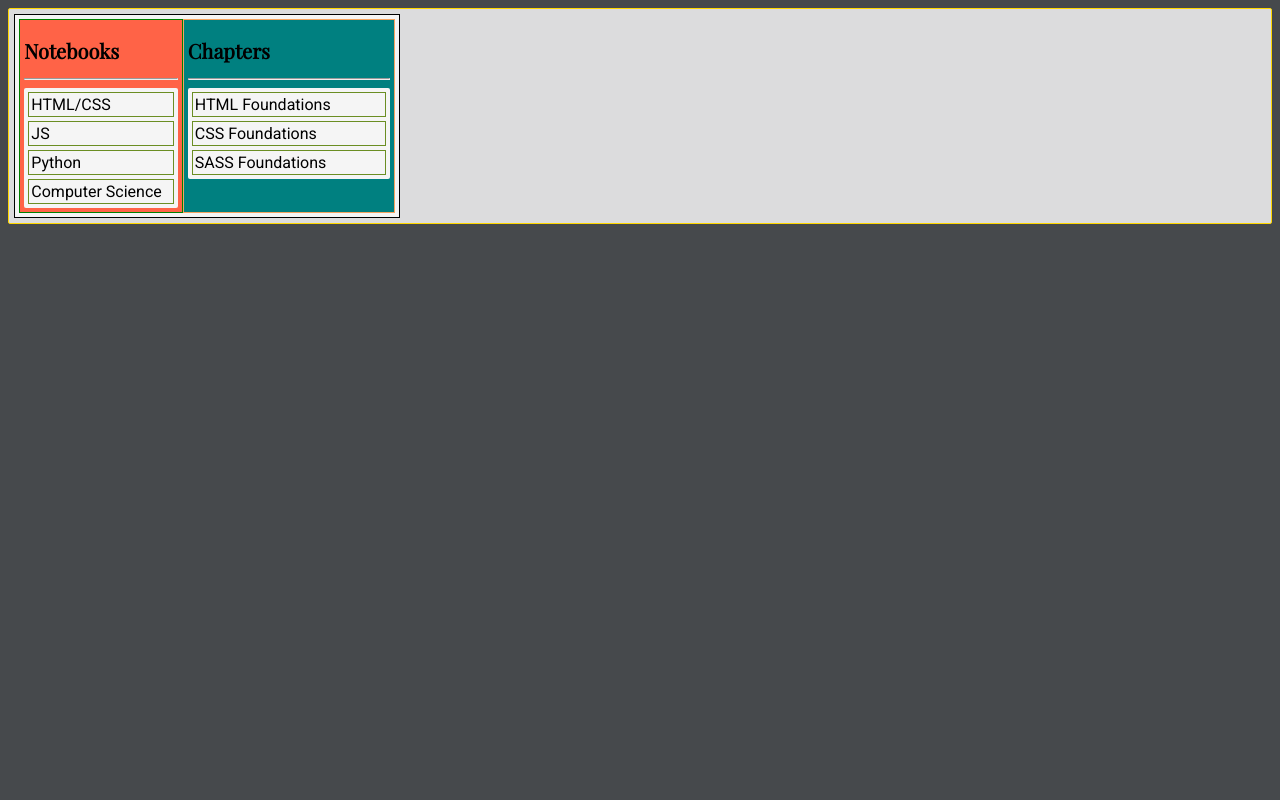
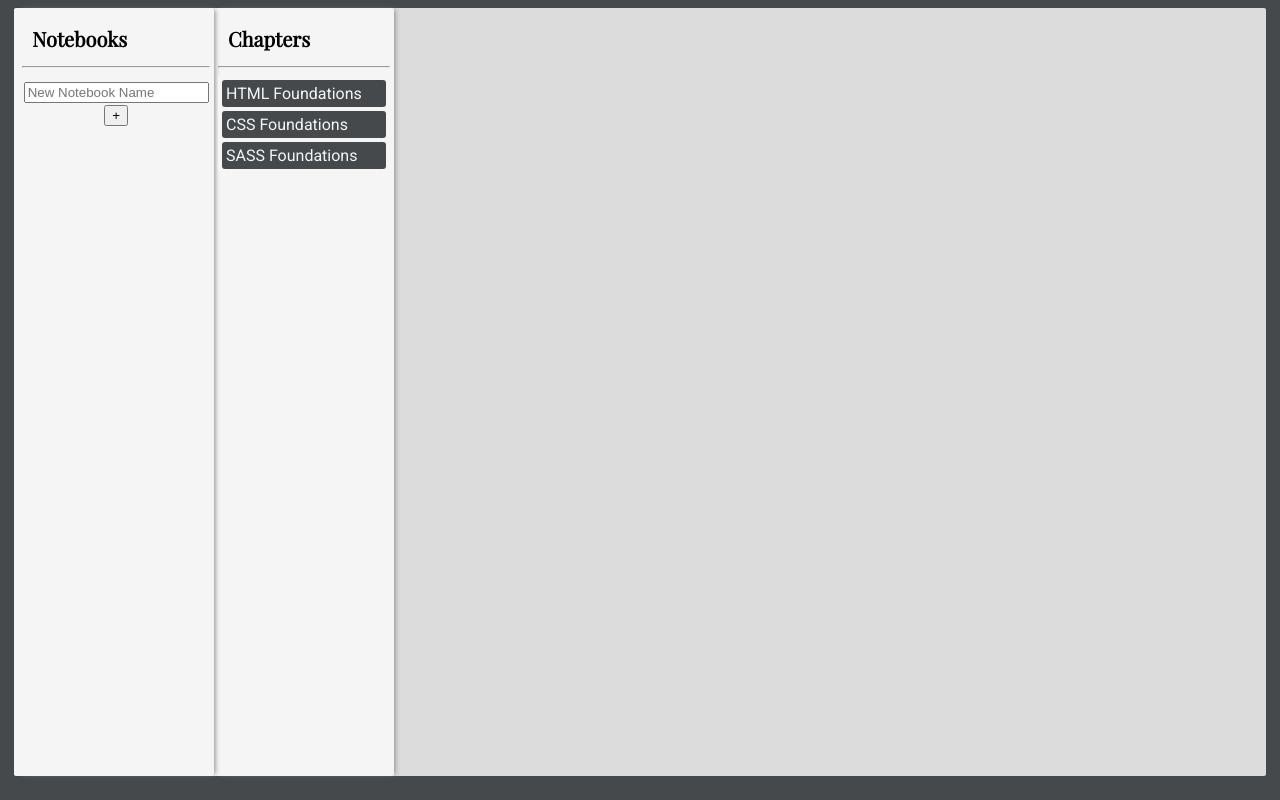
Before and after one commit to JosephHoneywood/flask-notebook-app, a Flask app: page / in a window 1280 px wide. Run offline with Flask 2, Linux system fonts and the light colour scheme; parts of the project's set-up code (start-up, migrations or seed data) failed here and were passed over.

Commit message:
clean-up

```diff
--- a/app/static/css/styles.css
+++ b/app/static/css/styles.css
@@ -10,45 +10,48 @@ h1, h2 {
 
 h1 {
     font-size: 20px;
+    padding-left: 10px;
 }
 
 h2 {
     font-size: 14px;
 }
 
+hr {
+    padding-left: 2px;
+}
+
 .site-container {
     background-color: #DCDCDD;
     width: 99%;
+    height: 98%;
     margin: auto;
     display: flex;
-    padding: 5px;
-    border: 1px solid gold;
     border-radius: 2px;
-    /* flex-wrap: wrap; */
 }
 
 .menu-container {
     width: 30%;
-    border: 1px solid black;
+    /* border: 1px solid black; */
     background-color: whitesmoke;
     display: flex;
     align-content: stretch;
     align-items: stretch;
-    padding: 4px;
+    padding-left: 4px;
+    border-radius: 3px;
 }
 
 .notebook-container {
-    border: 1px solid green;
     padding: 4px;
-    flex-grow: 1;
-    background-color: tomato;
+    width: 50%;
+    box-shadow: 3px 0 5px -2px #888;
+    border-radius: 2px;
 }
 
 .chapter-container {
-    border: 1px solid sandybrown;
     padding: 4px;
-    flex-grow: 1;
-    background-color: teal;
+    width: 50%;
+    box-shadow: 3px 0 5px -2px #888
 }
 
 .notebooks, .chapters {
@@ -63,6 +66,33 @@ h2 {
     flex-grow: 1;
     width: 100%;
     margin: 2px;
-    border: 1px solid olivedrab;
-    padding: 2px;
+    background-color: #46494C;
+    padding: 4px;
+    border-radius: 3px;
+    color: whitesmoke;
 }
+
+.menu-item.active {
+    background-color: #1985A1;
+}
+
+.menu-item:hover {
+    font-weight: bolder;
+    color: whitesmoke;
+}
+
+.create-container {
+    display: flex;
+    flex-wrap: wrap;
+    text-align: center;
+    justify-content: center;
+    background-color: whitesmoke;
+}
+
+.create.notebook {
+    margin: 2px;
+}
+
+.btn:hover {
+    background-color: grey;
+}
--- /dev/null
+++ b/app/static/js/script.js
@@ -0,0 +1,67 @@
+console.log('This is a test');
+
+const notebookContainer = document.querySelector('[data-notebooks]');
+const newNotebookForm = document.querySelector('[data-new-notebook-form]');
+const newNotebookInput = document.querySelector('[data-new-notebook-input]');
+
+
+const LOCAL_STORAGE_NOTEBOOK_KEY = 'chapter.notebook'
+const LOCAL_STORAGE_SELECTED_NOTEBOOK_ID_KEY = 'chapter.selectedChapterId'
+
+let notebooks = JSON.parse(localStorage.getItem(LOCAL_STORAGE_NOTEBOOK_KEY)) || [];
+let selectedNotebookId = localStorage.getItem(LOCAL_STORAGE_SELECTED_NOTEBOOK_ID_KEY);
+
+notebookContainer.addEventListener('click', e => {
+    if (e.target.tagName.toLowerCase() === 'div') {
+        selectedNotebookId = e.target.dataset.notebookId
+        saveAndRender()
+    };
+});
+
+newNotebookForm.addEventListener('submit', e => {
+    e.preventDefault()
+    const notebookName = newNotebookInput.value
+    if (notebookName == null || notebookName === '') return
+    const notebook = createNotebook(notebookName)
+    newNotebookInput.value = null
+    notebooks.push(notebook)
+    console.log(notebooks)
+    saveAndRender()
+});
+
+function createNotebook(name) {
+    return { id: Date.now().toString(), name: name, chapters: [] }
+};
+
+function saveAndRender() {
+    save()
+    render()
+};
+
+function save() {
+    localStorage.setItem(LOCAL_STORAGE_NOTEBOOK_KEY, JSON.stringify(notebooks));
+    localStorage.setItem(LOCAL_STORAGE_SELECTED_NOTEBOOK_ID_KEY, selectedNotebookId);
+};
+
+function render() {
+    clearElement(notebookContainer);
+    console.log(notebooks)
+    notebooks.forEach(notebook => {
+        const divElement = document.createElement('div')
+        divElement.dataset.notebookId = notebook.id
+        divElement.classList.add('notebook', 'menu-item')
+        divElement.innerText = notebook.name
+        if (notebook.id === selectedNotebookId) {
+            divElement.classList.add('active')
+        };
+        notebookContainer.appendChild(divElement)
+    });
+};
+
+function clearElement(element) {
+    while (element.firstChild) {
+        element.removeChild(element.firstChild);
+    };
+};
+
+render();
--- a/app/templates/base.html
+++ b/app/templates/base.html
@@ -3,6 +3,7 @@
         <title>Notebook</title>
         <link href="https://fonts.googleapis.com/css2?family=Playfair+Display&family=Roboto&display=swap" rel="stylesheet">
         <link rel="stylesheet" href="{{ url_for('static', filename='css/styles.css') }}">
+        <script defer src="{{ url_for('static', filename='js/script.js') }}"></script>
     </head>
 
     <body>
@@ -16,11 +17,24 @@
 
                     <hr>
 
-                    <div class="notebooks">
-                        <div class="notebook menu-item">HTML/CSS</div>
+                    <div class="notebooks" data-notebooks>
+                        <!-- <div class="notebook menu-item">HTML/CSS</div>
                         <div class="notebook menu-item">JS</div>
                         <div class="notebook menu-item">Python</div>
-                        <div class="notebook menu-item">Computer Science</div>
+                        <div class="notebook menu-item">Computer Science</div> -->
+                    </div>
+
+                    <div class="create-container">
+                        <form action="" class="form-create-notebook" data-new-notebook-form>
+                            <input
+                                type="text"
+                                class="create notebook"
+                                data-new-notebook-input
+                                placeholder="New Notebook Name"
+                                aria-label="New Notebook Name"
+                            />
+                            <button class="btn notebook">+</button>
+                        </form>
                     </div>
 
                 </div>
```
